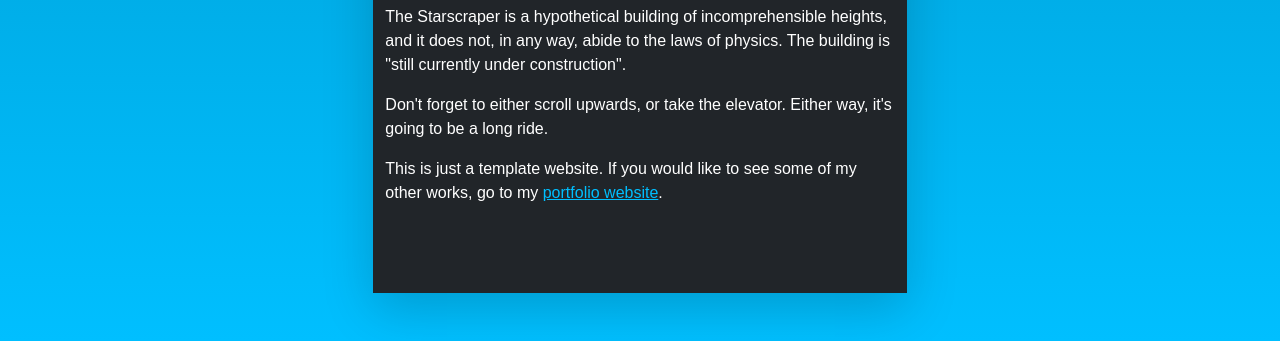
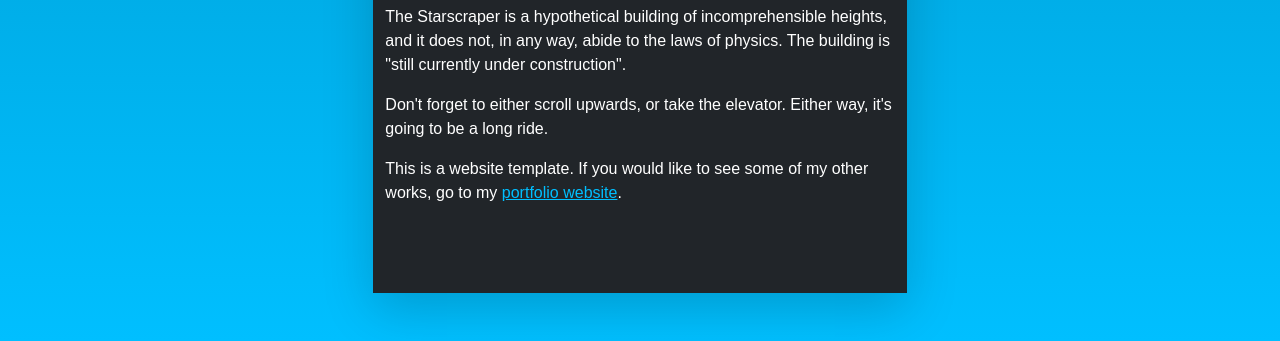
Before and after one commit to AronTorok/star, a plain HTML site: page index.html in a window 1280 px wide. Shown: the part 7358-7699 px from the top of the page. Drawn offline with nearby package versions, Linux system fonts and the light colour scheme; a web font is replaced by a local one.

Commit message:
Update index.html

```diff
--- a/index.html
+++ b/index.html
@@ -306,7 +306,7 @@
             way, it's going to be a long ride.
           </p>
           <p>
-            This is just a template website. If you would like to see some of my
+            This is a website template. If you would like to see some of my
             other works, go to my
             <a href="https://arontorok.github.io/">portfolio website</a>.
           </p>
```
